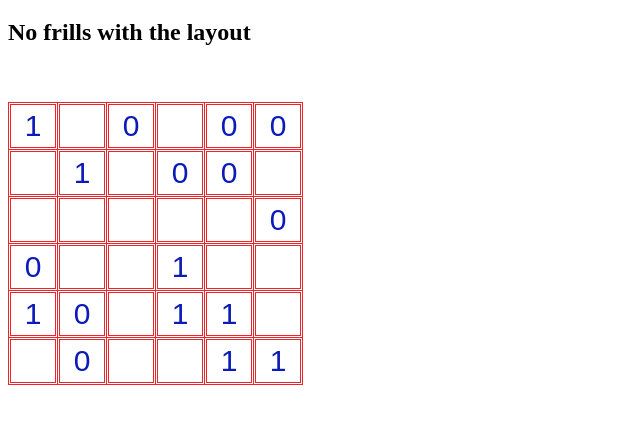
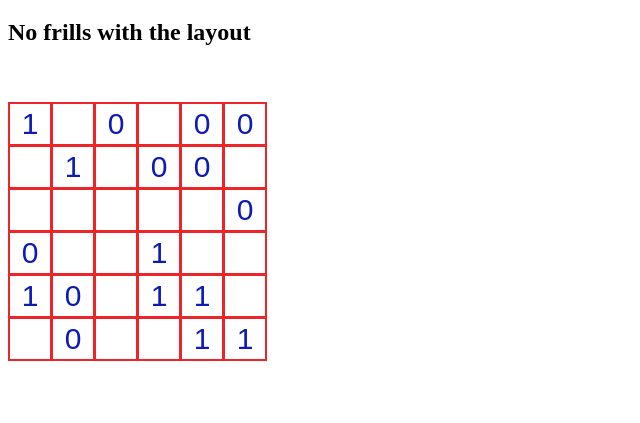
Before and after one commit to sidharthkn/sids-6x6-binary-puzzle, a plain HTML site: page index.html in a window 1280 px wide. Shown: the part 61-484 px from the top of the page, without its empty margins (0-640 px from the left). Drawn offline with Linux system fonts and the light colour scheme.

Commit message:
Polished borders

```diff
--- a/index.html
+++ b/index.html
@@ -1,5 +1,5 @@
 <!DOCTYPE html>
-<!-- Sidharth K.N, 1/4/20, Grid creation. -->
+<!-- Sidharth K.N, 7/4/20, v3: Polished borders. -->
 
 <html>
 <head>
@@ -52,6 +52,10 @@
         }
     </script>
     <style type="text/css">
+        * {
+            padding: 0;
+            border-collapse: collapse;
+        }
         .gameboard, td, th {
             width: 40px;
             height: 40px;
@@ -84,16 +88,12 @@
                 <input id="A2" type="text" class="gameboard" /></td>
             <td>
                 <input id="A3" type="text" class="gameboard" /></td>
-
             <td>
                 <input id="A4" type="text" class="gameboard" /></td>
-
             <td>
                 <input id="A5" type="text" class="gameboard" /></td>
-
             <td>
                 <input id="A6" type="text" class="gameboard" /></td>
-
         </tr>
         <tr>
             <td>
```
